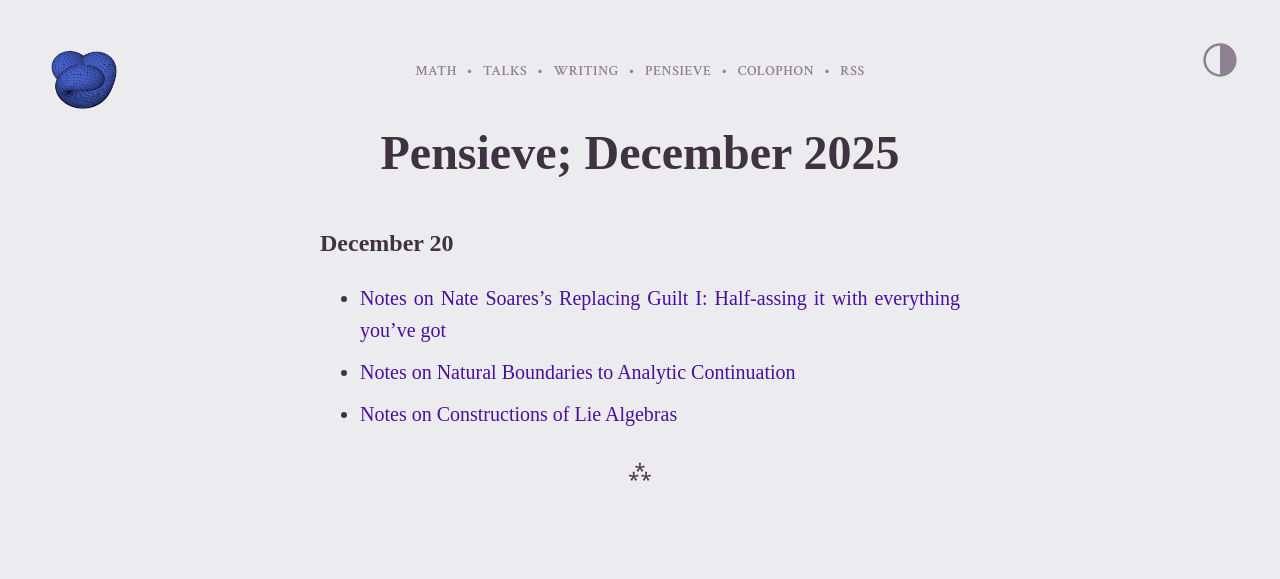
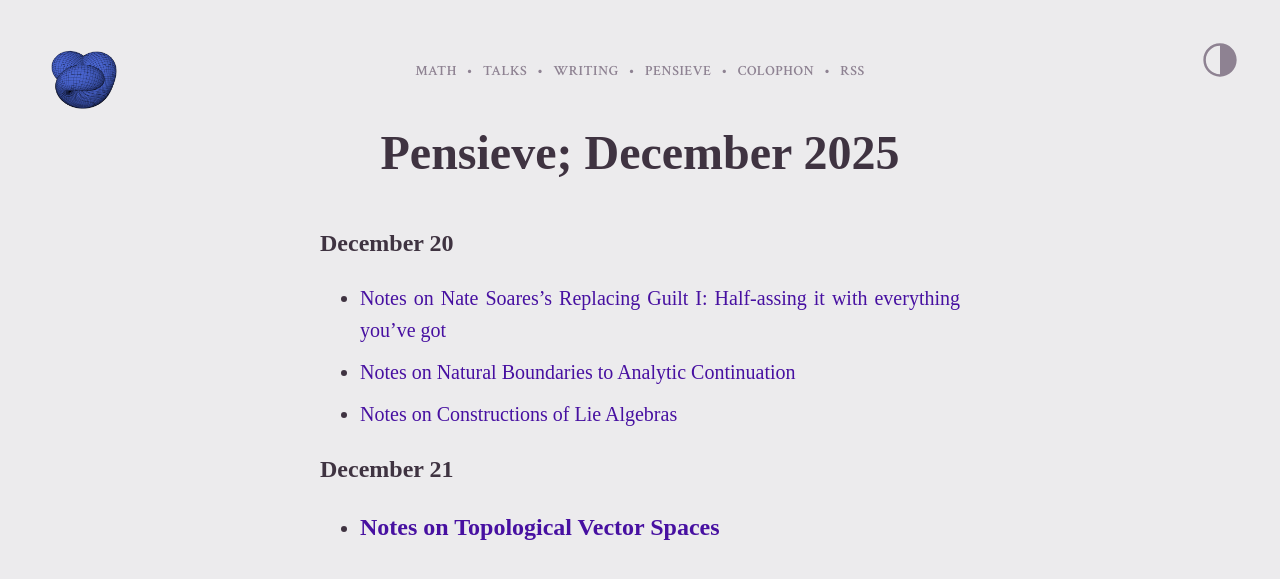
Before and after one commit to williamrygao/williamrygao.github.io, a Jekyll site: the page built from pensieve/2025-12/2025-12.md, in a window 1280 px wide. Shown: the top 579 px of the page. Built offline with Jekyll 4.4.1, drawn with Linux system fonts in a browser that asks for light colours.

Commit message:
December 21

```diff
--- a/pensieve/2025-12/2025-12.md
+++ b/pensieve/2025-12/2025-12.md
@@ -9,5 +9,6 @@ title: Pensieve; December 2025
 * [Notes on Natural Boundaries to Analytic Continuation](/pensieve/2025-12/2025-12-20-natural-boundaries.pdf)
 * [Notes on Constructions of Lie Algebras](/pensieve/2025-12/2025-12-20-lie-algebra-constructions.pdf)
 
-
+## December 21
+* [Notes on Topological Vector Spaces](/pensieve/2025-12/2025-12-21-topological-vector-spaces.pdf)
 ---
```
Also changed, not shown: 1 other file.
